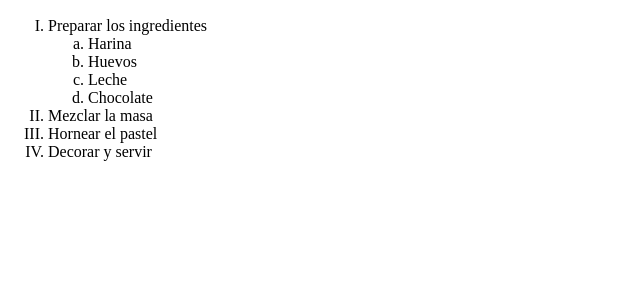
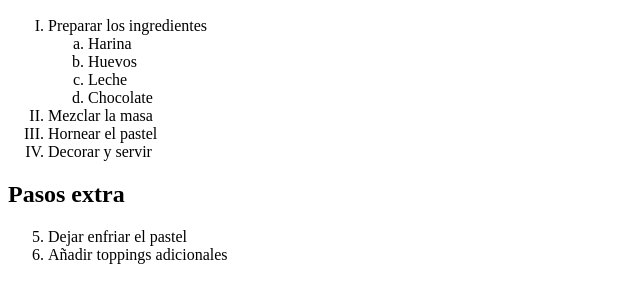
Before and after one commit to Kevinsierra1/Intro, a plain HTML site: page Ejercicio 2/index.html in a window 1280 px wide. Shown: the part 110-412 px from the top of the page, without its empty margins (0-640 px from the left). Drawn offline with Linux system fonts and the light colour scheme.

Commit message:
feat: :sparkles: Se usa start
Se usa start para continuar con la numeracion

```diff
--- a/Ejercicio 2/index.html
+++ b/Ejercicio 2/index.html
@@ -20,5 +20,10 @@
   <li>Hornear el pastel</li>
   <li>Decorar y servir</li>
 </ol>
+<h2>Pasos extra</h2>
+<ol start="5">
+  <li>Dejar enfriar el pastel</li>
+  <li>Añadir toppings adicionales</li>
+</ol>
 </body>
 </html>
```
